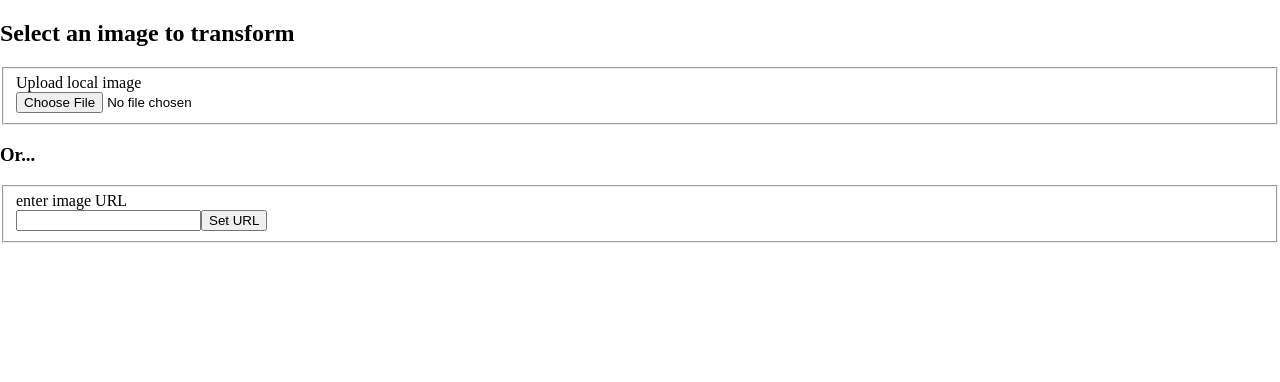
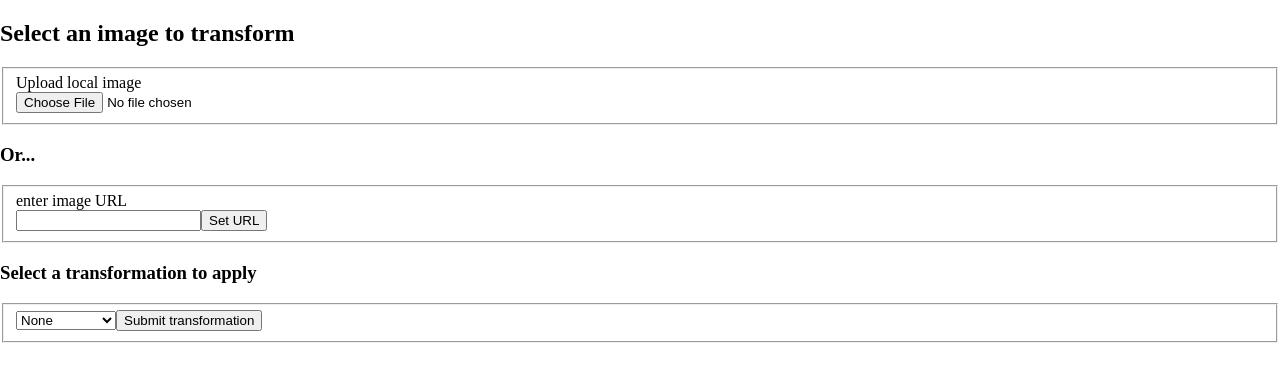
Before and after one commit to brandonkdutton/cs361-service, a React (Create React App) app in the folder gui/: page / in a window 1280 px wide. Shown: the top 382 px of the page. Built offline with nearby package versions, Linux system fonts and the light colour scheme.

Commit message:
front end works

```diff
--- a/gui/src/App.tsx
+++ b/gui/src/App.tsx
@@ -1,14 +1,17 @@
-import React, { FC, useState, useRef, RefObject } from 'react';
+import { read } from "node:fs";
+import React, { FC, useState, useRef, RefObject, useEffect } from 'react';
 import { v4 as uuidv4 } from 'uuid';
 
 const App: FC = () => {
   const [fileInputKey, setFileInputKey] = useState<string>(uuidv4());
+  const [imgUrl, setImgUrl] = useState<string>();
+  const [localImg, setLocalImg] = useState<string>();
   const [img, setImg] = useState<string>();
   const fileInput: RefObject<HTMLInputElement> = useRef<HTMLInputElement>(null);
 
   // validate and preview image file when user selects one
-  const onFileChange = (): void => {
-    const files = fileInput?.current?.files;
+  const onLocalFileChange = (): void => {
+    const files: FileList = fileInput?.current?.files as FileList;
     if (!files)
       return;
 
@@ -23,11 +26,30 @@ const App: FC = () => {
       // trick react into clearing the file input by re-rendering it.
       // based on: https://github.com/redux-form/redux-form/issues/769
       setFileInputKey(uuidv4());
-      setImg(undefined);
       return;
     }
+    setLocalImg(fileObj);
+  };
 
-    setImg(fileObj);
+  const onImgUrlSelected = (): void => {
+    setFileInputKey(uuidv4());
+    setImg(imgUrl);
+  };
+
+  useEffect(() => {
+    setImg(localImg ?? imgUrl);
+  }, [localImg]);
+
+  const submitTransformation = async (): Promise<void> => {
+    const uri = `${process.env.REACT_APP_API_URI}/services/imageTransformer`;
+    const body = new FormData();
+    body.append('ImgUpload', localImg as string);
+    body.append('ImgUrl', imgUrl as string);
+
+    const req = await fetch(uri, {
+      method: "POST",
+      body: body
+    });
   };
 
   return (
@@ -43,15 +65,26 @@ const App: FC = () => {
             id="fileUpload"
             ref={fileInput}
             key={fileInputKey}
-            onChange={onFileChange}
+            onChange={onLocalFileChange}
           />
         </fieldset>
         <h3>Or...</h3>
         <fieldset>
           <label htmlFor="imageUrlInput">enter image URL</label>
           <br />
-          <input type="text" name="imageUrl" id="imageUrlInput" />
-          <input type="button" value="Set URL" />
+          <input type="text" name="imageUrl" id="imageUrlInput" value={imgUrl} onChange={({ target }) => setImgUrl(target.value)} />
+          <input type="button" value="Set URL" onClick={onImgUrlSelected} />
+        </fieldset>
+        <h3>Select a transformation to apply</h3>
+        <fieldset>
+          <select name="transformation" id="transformationSelect">
+            <option selected value="None">None</option>
+            <option value="Saturate">Saturate</option>
+            <option value="Monochrome">Monochrome</option>
+            <option value="Brighten">Brighten</option>
+            <option value="Darken">Darken</option>
+          </select>
+          <input type="button" value="Submit transformation" onClick={submitTransformation} />
         </fieldset>
       </form>
 
```
